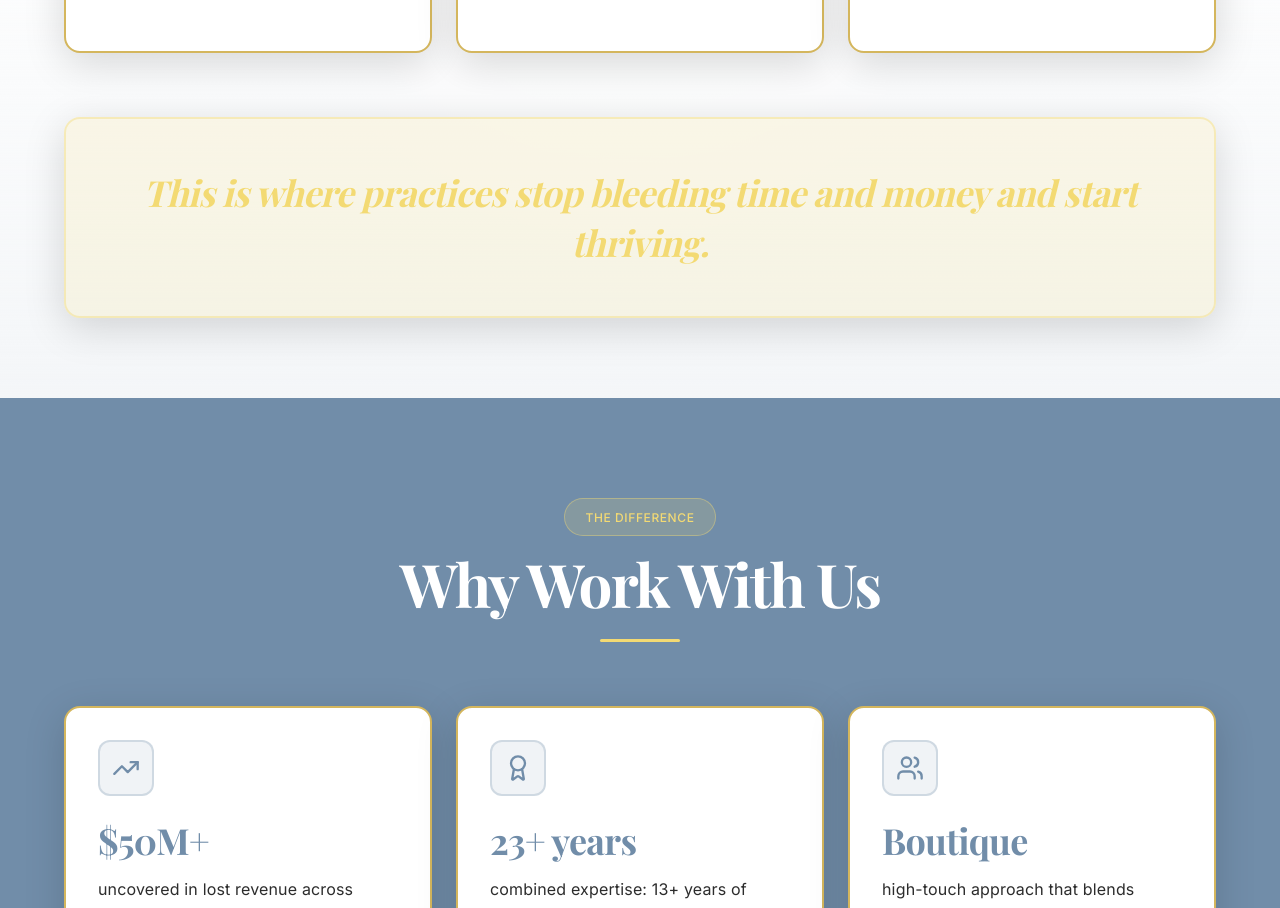
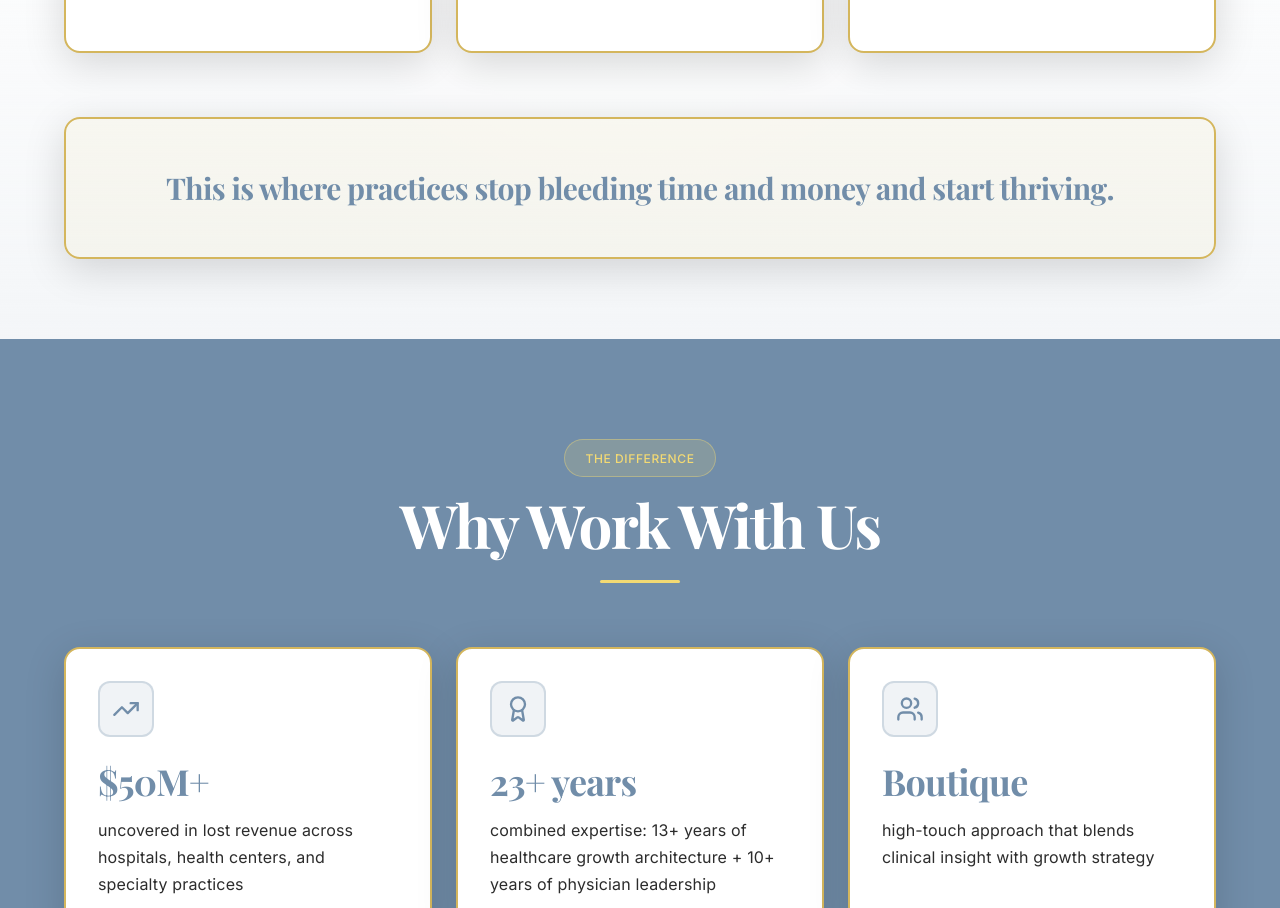
Before and after one commit to jsfaulkner86/tfg-website, a React (Vite) app: page / in a window 1280 px wide. Shown: the part 4749-5657 px from the top of the page. Built offline with nearby package versions, Linux system fonts and the light colour scheme; the HTML template or start-up script is replaced by a standard one.

Commit message:
Reverted to commit 042aab4d231181d19125bae3958c4b7ee86702b9

```diff
--- a/src/components/Transformation.tsx
+++ b/src/components/Transformation.tsx
@@ -192,18 +192,20 @@ const Transformation = () => {
           <div
             className="relative p-12 rounded-2xl overflow-hidden mx-auto max-w-6xl"
             style={{
-              background: 'rgba(243,218,115,0.15)',
-              border: '2px solid rgba(243,218,115,0.4)',
+              background: 'rgba(243,218,115,0.08)',
+              border: '2.5px solid #D4B65D',
               boxShadow: '0 10px 40px rgba(0,0,0,0.15)'
             }}
           >
-            <div className="relative z-10 text-center">
+
+            <div className="relative z-10 text-center flex items-center justify-center">
               <p
-                className="text-2xl sm:text-3xl md:text-4xl font-playfair font-bold italic"
+                className="text-xl sm:text-2xl md:text-3xl font-playfair font-bold"
                 style={{
-                  color: '#F3DA73',
+                  color: '#718DA9',
                   letterSpacing: '-0.02em',
-                  lineHeight: '1.4'
+                  lineHeight: '1.4',
+                  whiteSpace: 'nowrap'
                 }}
               >
                 This is where practices stop bleeding time and money and start thriving.
```
